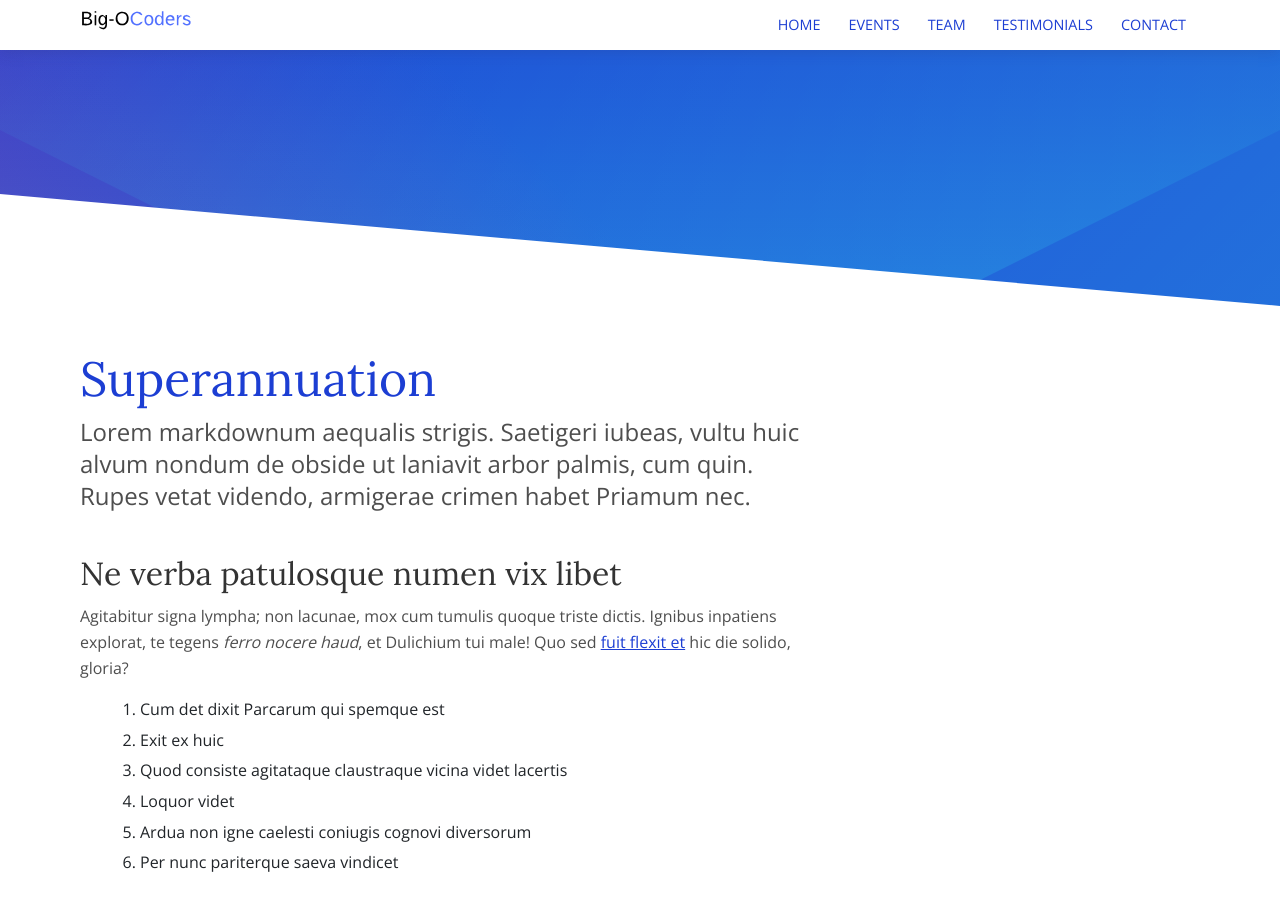
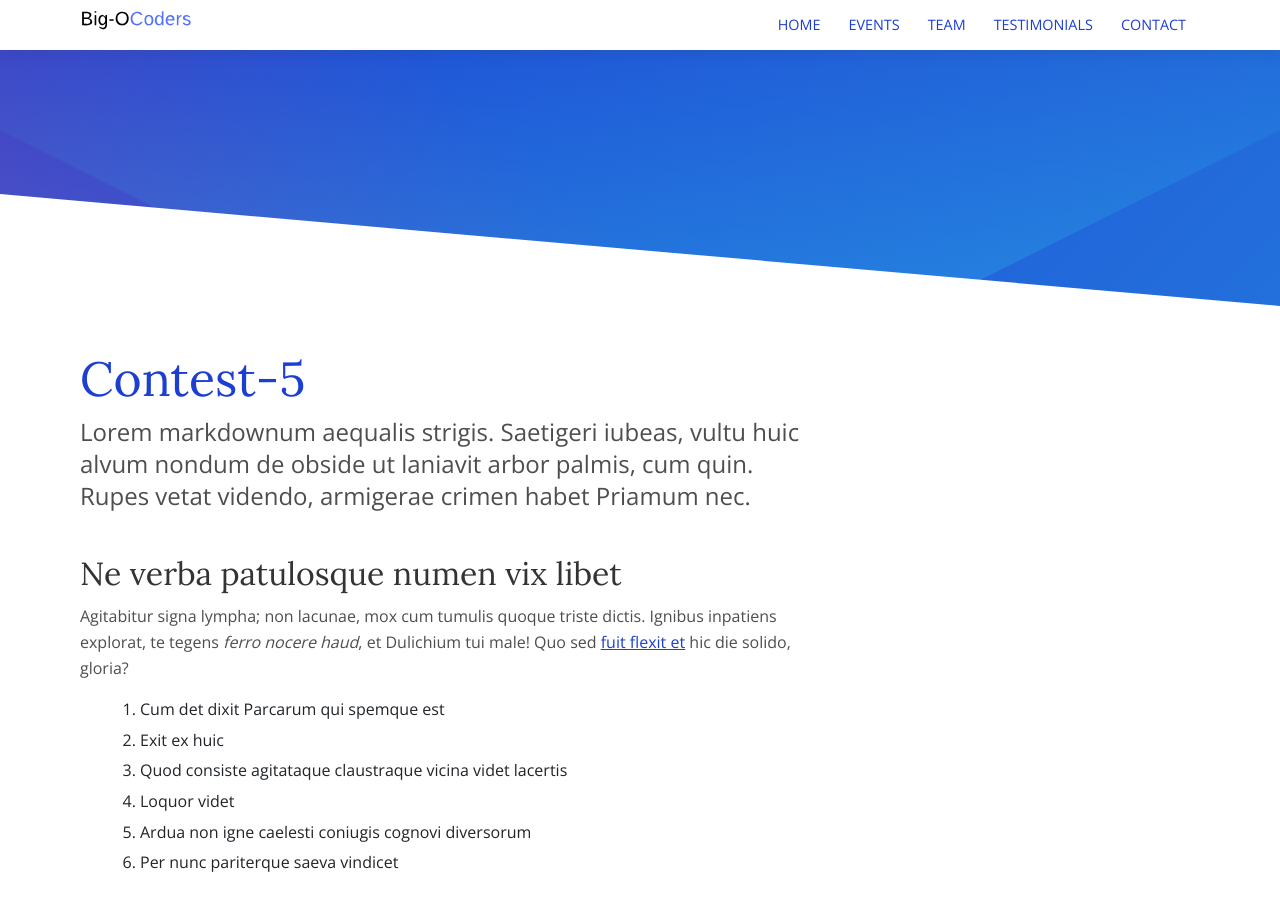
Before and after one commit to SnistAheads/Ocoders, a Jekyll site: the page built from _services/event5.md, in a window 1280 px wide and 900 px high. Built offline with Jekyll 4.4.1, drawn with Linux system fonts in a browser that asks for light colours.

Commit message:
Update and rename superannuation.md to event5.md

```diff
--- a/_services/superannuation.md
+++ b/_services/event5.md
@@ -1,5 +1,5 @@
 ---
-title: "Superannuation"
+title: "Contest-5"
 image: "/services/default.png"
 ---
 
```
